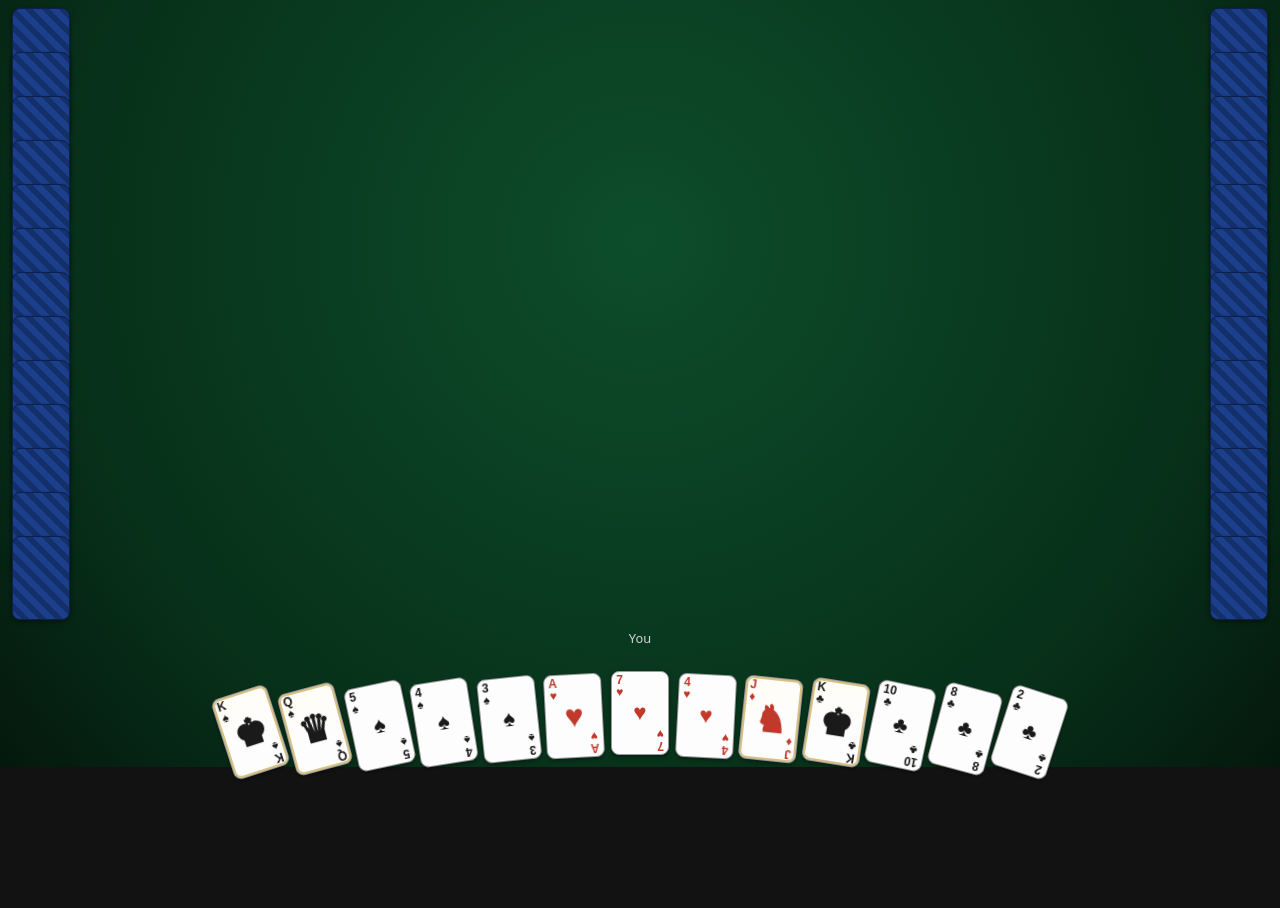
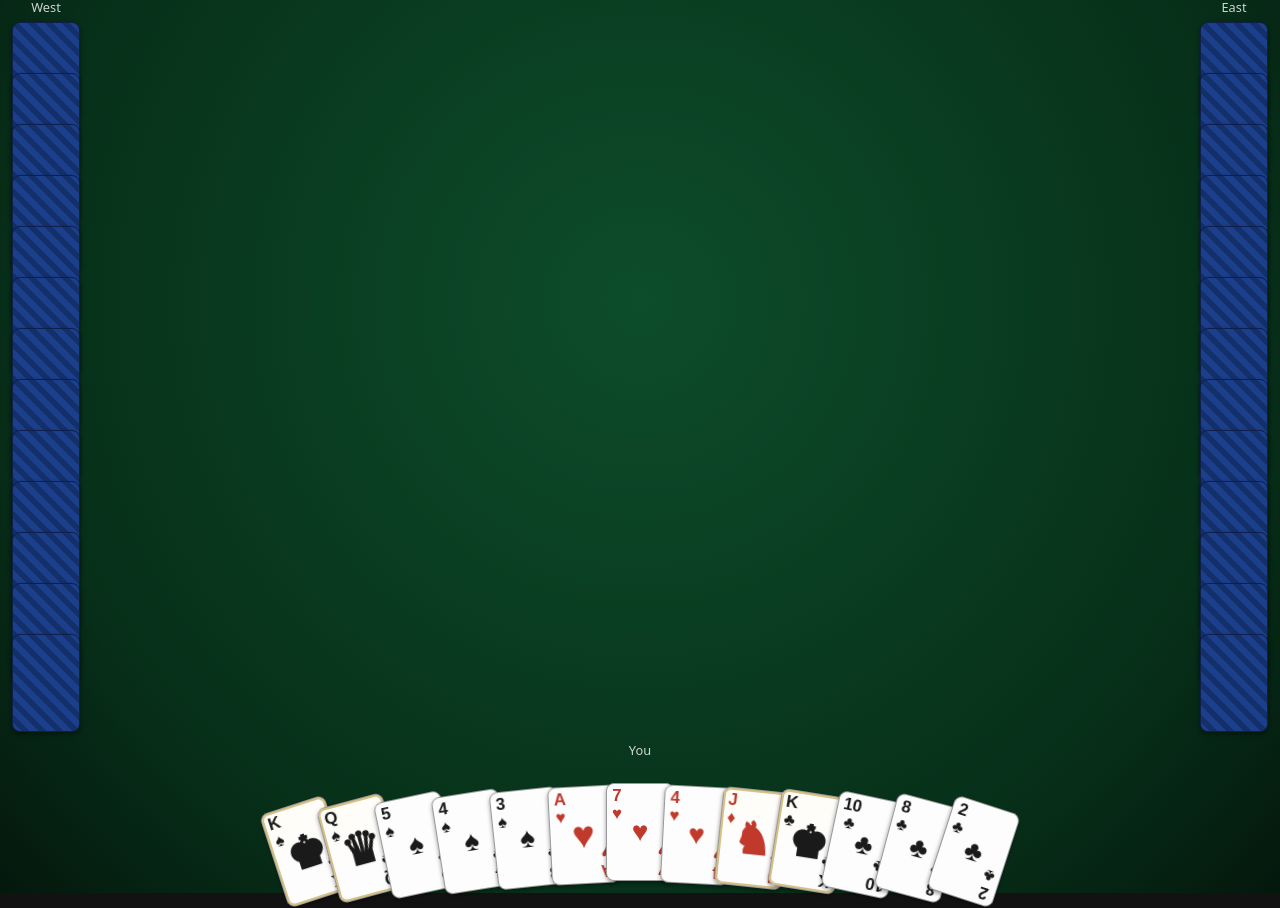
Before and after one commit to piechal84/tarneeb, a React (Vite) app: page / in a window 1280 px wide. Shown: the part 289-1197 px from the top of the page. Before the commit the page ends 1070 px from the top, so only its background shows below. Built offline with nearby package versions, Linux system fonts and the light colour scheme.

Commit message:
Enlarge cards and make rank/suit corners bolder and bigger for readability

```diff
--- a/src/App.css
+++ b/src/App.css
@@ -313,7 +313,7 @@
 }
 
 .hand-back .playing-card.back {
-  margin-left: -28px;
+  margin-left: -33px;
 }
 .hand-back .playing-card.back:first-child {
   margin-left: 0;
@@ -325,7 +325,7 @@
 }
 .hand-back.vertical .playing-card.back {
   margin-left: 0;
-  margin-top: -40px;
+  margin-top: -47px;
 }
 .hand-back.vertical .playing-card.back:first-child {
   margin-top: 0;
@@ -430,16 +430,19 @@
 .hand-front {
   display: flex;
   justify-content: center;
-  flex-wrap: wrap;
-  gap: 0.35rem;
+  flex-wrap: nowrap;
   padding-top: 1.1rem;
 }
 
 .hand-front .playing-card {
+  margin-left: -14px;
   transform: rotate(calc(var(--fan-i, 0) * 3deg)) translateY(calc(max(var(--fan-i, 0), calc(var(--fan-i, 0) * -1)) * 3px));
   transform-origin: bottom center;
   transition: transform 0.18s cubic-bezier(0.22, 1, 0.36, 1), opacity 0.25s ease, box-shadow 0.18s ease;
   animation: dealIn 0.42s cubic-bezier(0.22, 1, 0.36, 1) both;
+}
+.hand-front .playing-card:first-child {
+  margin-left: 0;
 }
 
 @keyframes dealIn {
@@ -455,14 +458,14 @@
 
 .playing-card {
   position: relative;
-  width: 58px;
-  height: 84px;
+  width: 68px;
+  height: 98px;
   background: #fdfdfd;
   border-radius: 8px;
   border: 1px solid #999;
   box-shadow: 0 2px 4px rgba(0, 0, 0, 0.4);
   color: #1a1a1a;
-  font-weight: 700;
+  font-weight: 800;
   font-size: 0.85rem;
   padding: 3px;
   cursor: default;
@@ -499,15 +502,16 @@
 
 .playing-card .corner {
   position: absolute;
-  left: 4px;
-  top: 2px;
-  line-height: 1;
-  font-size: 0.75rem;
+  left: 5px;
+  top: 3px;
+  line-height: 1.05;
+  font-size: 1.05rem;
+  letter-spacing: -0.02em;
 }
 .playing-card .corner.bottom {
   left: auto;
-  right: 4px;
-  bottom: 2px;
+  right: 5px;
+  bottom: 3px;
   top: auto;
   transform: rotate(180deg);
 }
@@ -517,16 +521,16 @@
   display: flex;
   align-items: center;
   justify-content: center;
-  font-size: 1.4rem;
+  font-size: 1.75rem;
 }
 
 .playing-card .pip.face {
-  font-size: 2.3rem;
+  font-size: 2.75rem;
   text-shadow: 0 1px 0 rgba(0, 0, 0, 0.15);
 }
 
 .playing-card .pip.ace {
-  font-size: 2rem;
+  font-size: 2.4rem;
 }
 
 .playing-card.face-card {
```
